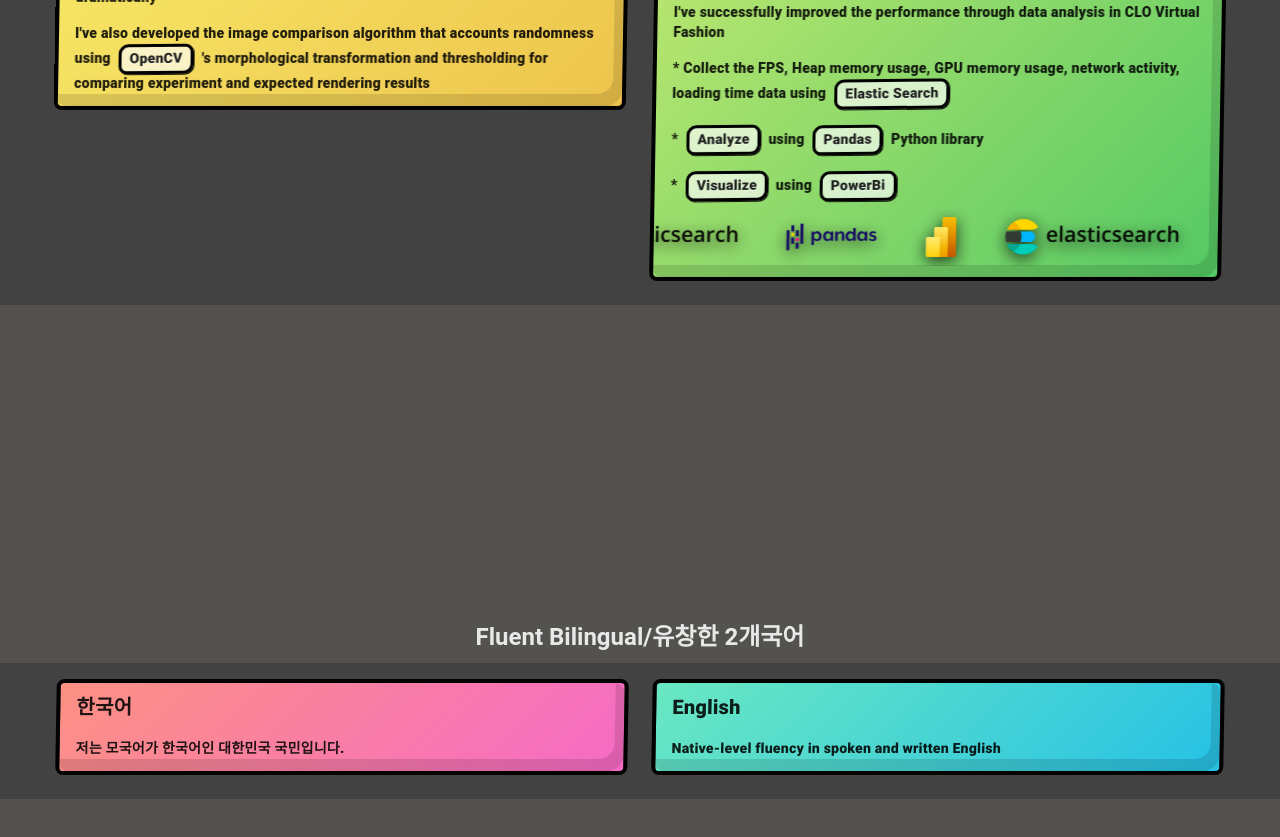
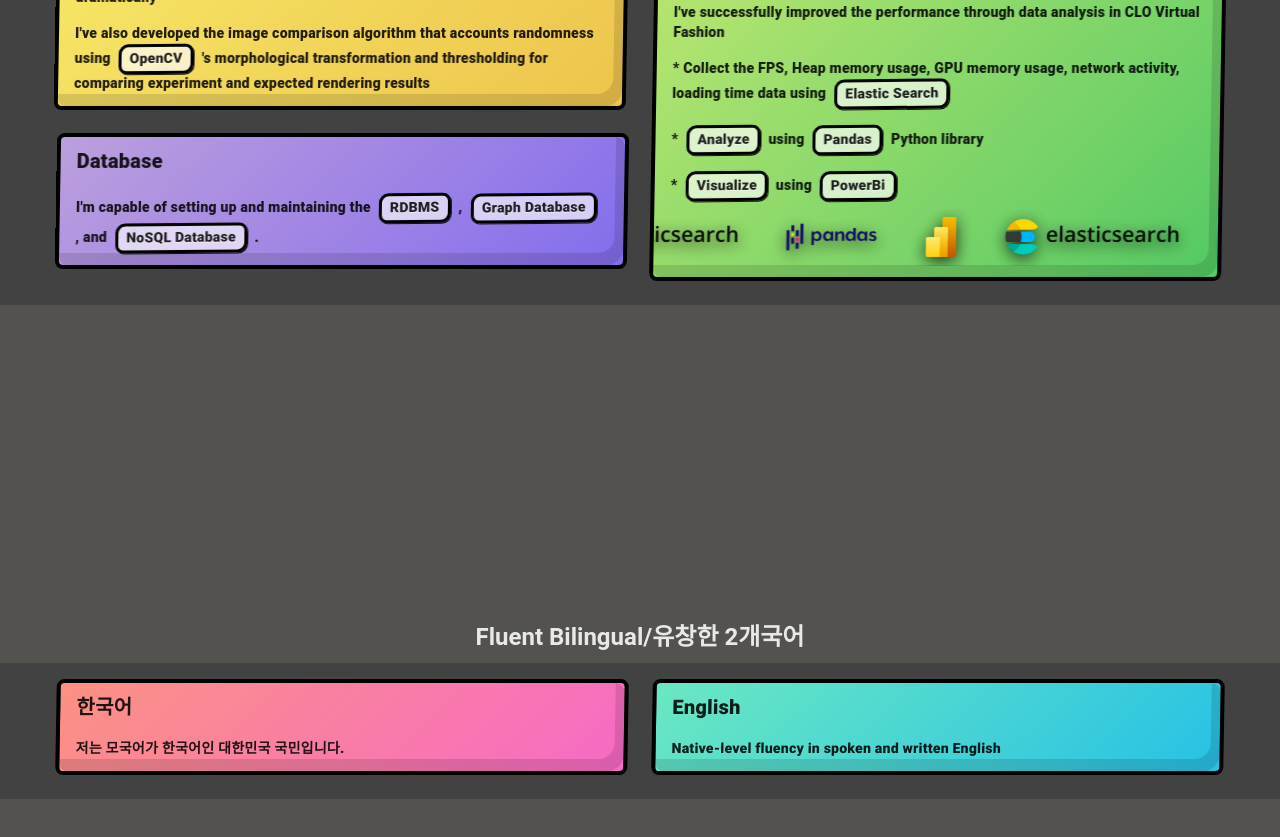
Before and after one commit to ingun37/portfolio, a Vue app: page / in a window 1280 px wide. Shown: the part 4560-5397 px from the top of the page. Built offline with nearby package versions, Linux system fonts and the light colour scheme; a small style sheet from the web is missing.

Commit message:
DIatabase

```diff
--- a/src/components/sections/DevOpsEngineer.vue
+++ b/src/components/sections/DevOpsEngineer.vue
@@ -71,6 +71,14 @@ const items = computed<MyCardTableCell[]>(() => [
     },
     svgUrls: dataAnalysisSvgUrls,
   },
+  {
+    props: {
+      title: "Database",
+      textList: [
+        "I'm capable of setting up and maintaining the __RDBMS__, __Graph Database__, and __NoSQL Database__.",
+      ],
+    },
+  },
 ]);
 </script>
 
```
